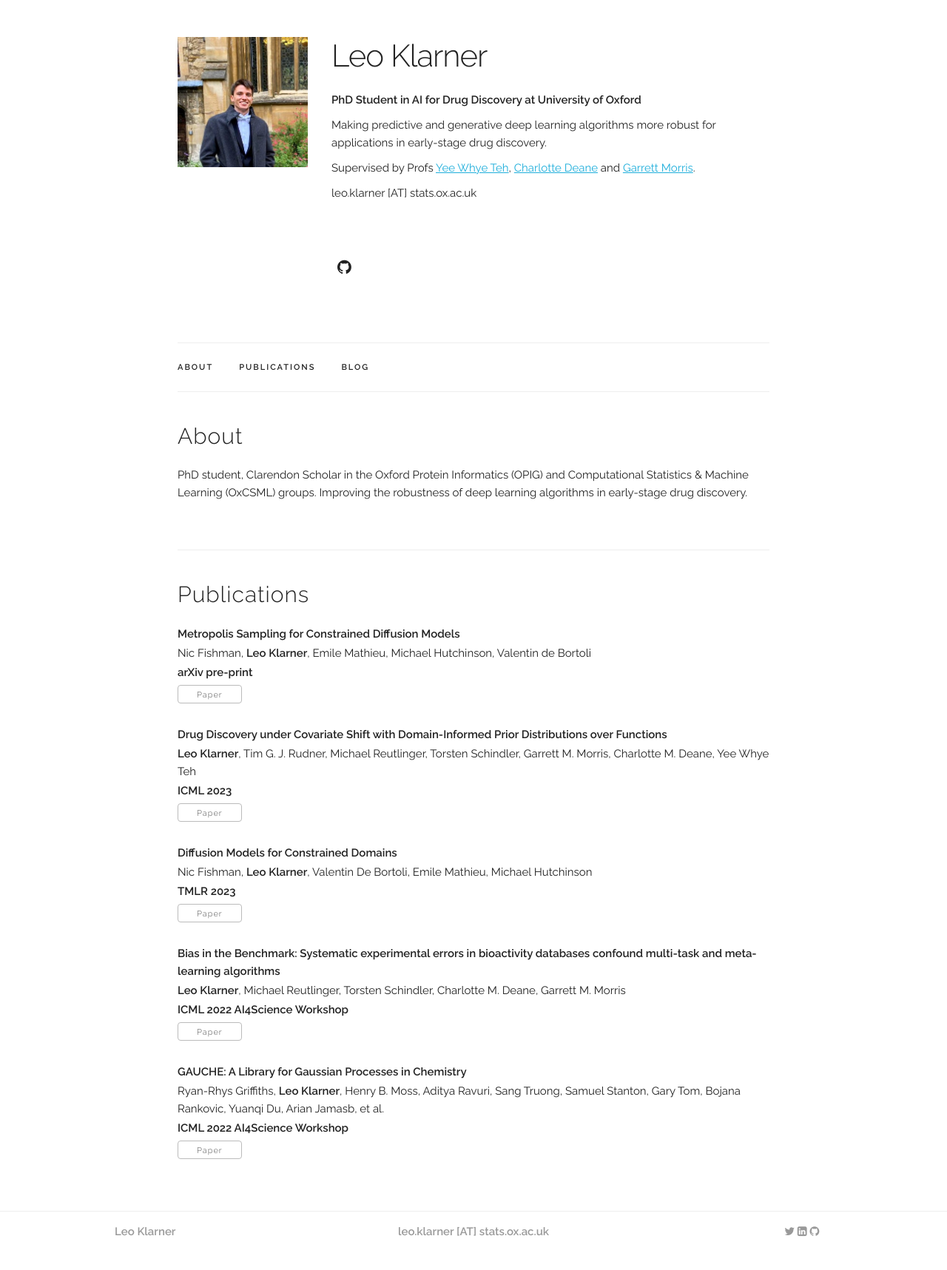
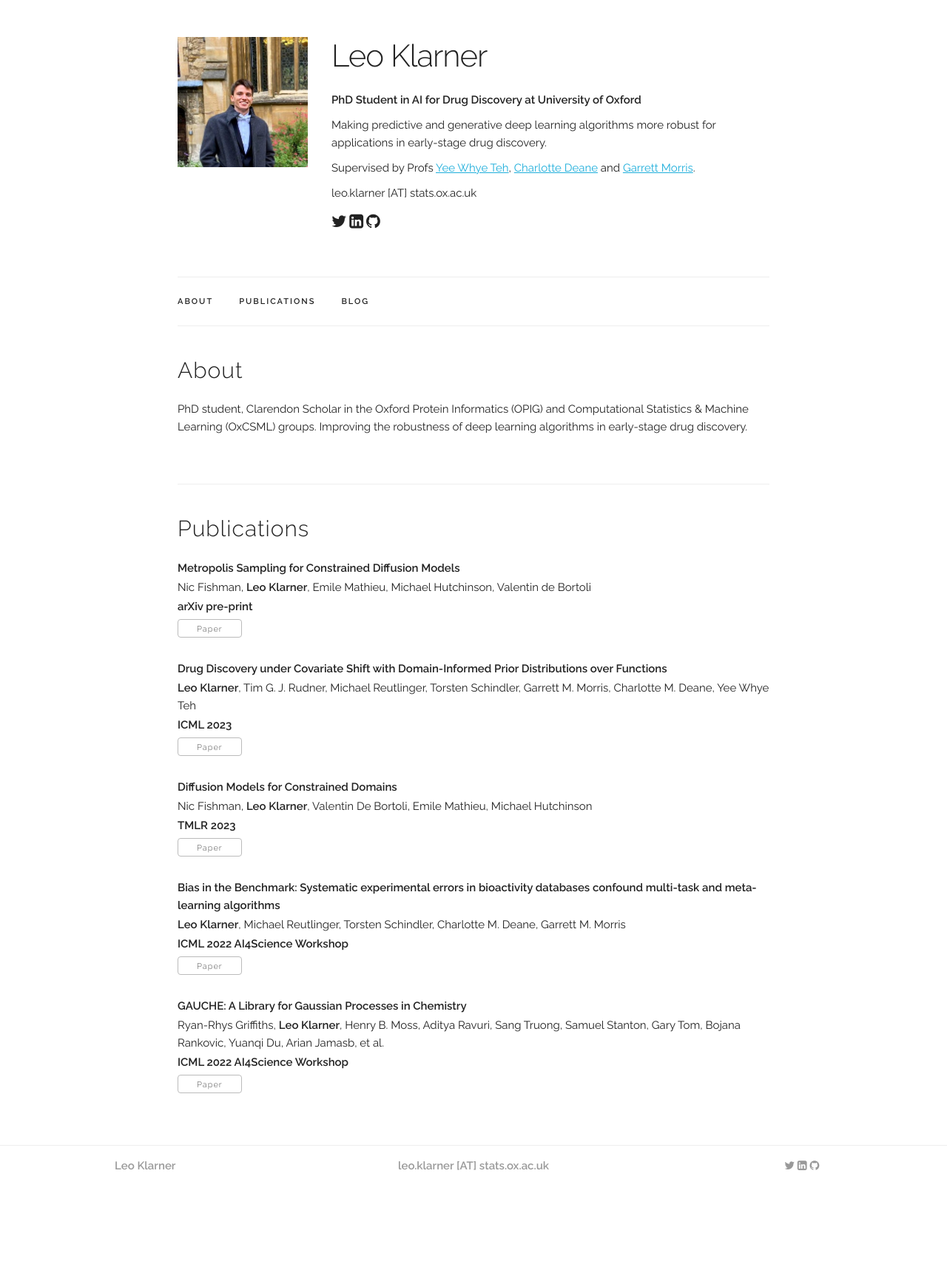
Before and after one commit to leojklarner/leojklarner.github.io, a Jekyll site: the page built from index.html, in a window 1280 px wide. Shown: the whole page at 74% size. Built offline with Jekyll 4.4.1, drawn with Linux system fonts in a browser that asks for light colours; after the commit the page ends 1628 px from its top, so only the background shows below that.

Commit message:
Revert to original icon sizes.

```diff
--- a/_layouts/default.html
+++ b/_layouts/default.html
@@ -83,13 +83,15 @@
           <p style="padding-top: 10px;">{{ site.data.main_info.email }}</p>
           <p style="padding-top: 10px;">
             <span onclick="window.open('{{ site.data.main_info.twitter }}')" style="cursor: pointer">
-              <i class="fa-brands fa-twitter fa-2xl"></i>
+              <i class="fa fa-twitter fa-3x" aria-hidden="true"></i>
             </span>
+
             <span onclick="window.open('{{ site.data.main_info.linkedin }}')" style="cursor: pointer">
-              <i class="fab fa-linkedin-in fa-5x" aria-hidden="true"></i>
+              <i class="fa fa-linkedin-square fa-3x" aria-hidden="true"></i>
             </span>
+
             <span onclick="window.open('{{ site.data.main_info.github }}')" style="cursor: pointer">
-              <i class="fa fa-github fa-5x" aria-hidden="true"></i>
+              <i class="fa fa-github fa-3x" aria-hidden="true"></i>
             </span>
           </p>
         </div>
```
